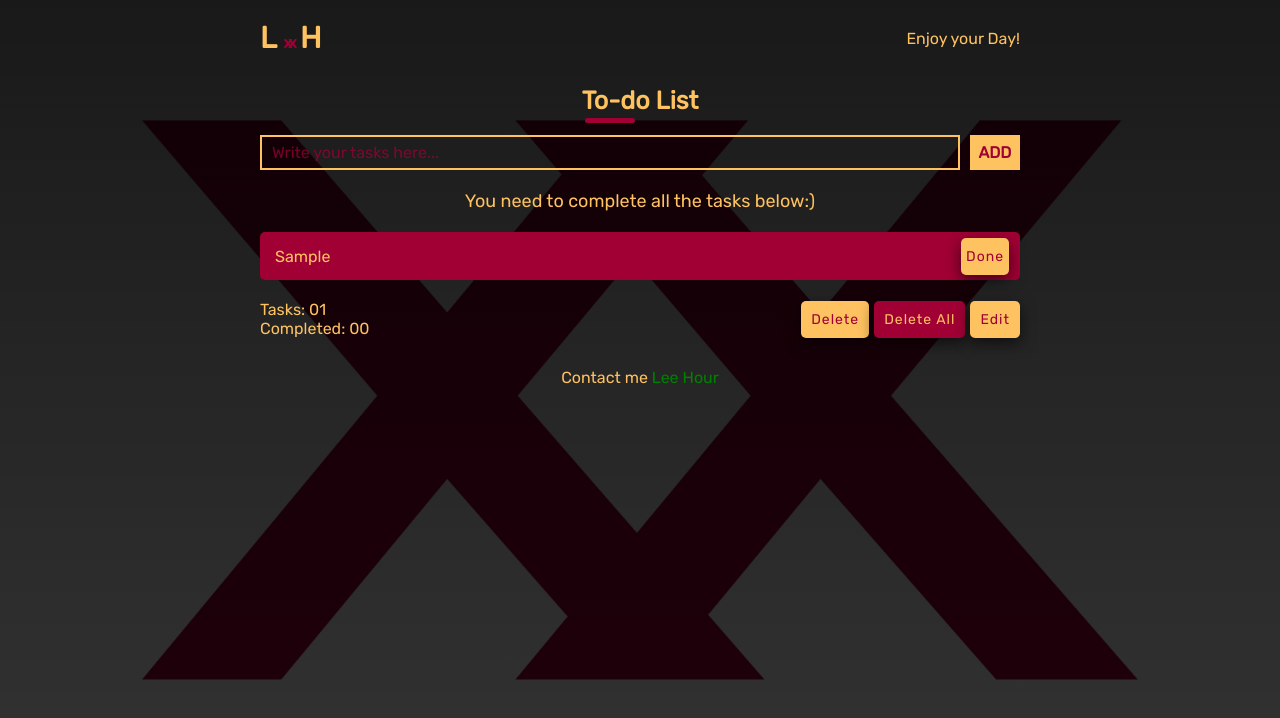
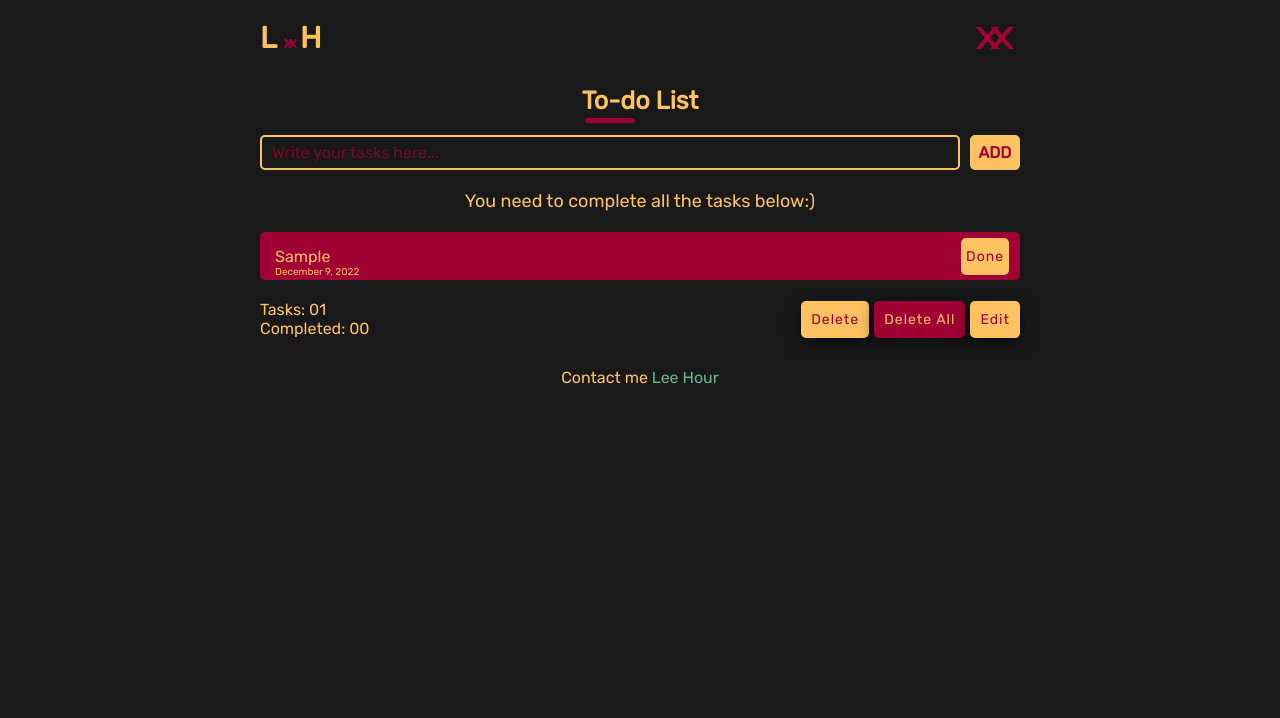
Before and after one commit to LxxH-Ackerman/ToDo-List, a React (Create React App) app: page / in a window 1280 px wide. Both pictures are taken after typing "Sample" into the empty fields and a click on the button "ADD". Shown: the top 718 px of the page. Built offline with nearby package versions, Linux system fonts and the light colour scheme.

Commit message:
Add files via upload

```diff
--- a/src/App.jsx
+++ b/src/App.jsx
@@ -1,5 +1,6 @@
 import React from "react";
 import { useEffect, useState } from "react";
+import myLogo from "./myLogo.png";
 
 function local() {
     const stored = localStorage.getItem("tasks");
@@ -30,7 +31,7 @@ export default function App() {
             alert("Your task is empty!");
             return;
         }
-        setData([{id: Date.now(), task: value, done: false }].concat(data));
+        setData([{id: Date.now(), task: value, done: false, date: dateOfTask() }].concat(data));
         setValue("");
     }
     const clickEnter = (e) => {
@@ -39,7 +40,7 @@ export default function App() {
                 alert("Your task is empty!");
                 return;
             }
-            setData([{id: Date.now(), task: value, done: false}].concat(data));
+            setData([{id: Date.now(), task: value, done: false, date: dateOfTask() }].concat(data));
             setValue("");
         }
     }
@@ -78,6 +79,27 @@ export default function App() {
     useEffect(() => {
         localStorage.setItem("tasks", JSON.stringify(data));
     }, [data])
+    const dateOfTask = () => {
+        const date = new Date();
+        const day = date.getDate();
+        let month = date.getMonth();
+        const year = date.getFullYear();
+        switch(month) {
+            case 0: month = "January"; break;
+            case 1: month = "February"; break;
+            case 2: month = "March"; break;
+            case 3: month = "April"; break;
+            case 4: month = "May"; break;
+            case 5: month = "June"; break;
+            case 6: month = "July"; break;
+            case 7: month = "August"; break;
+            case 8: month = "September"; break;
+            case 9: month = "October"; break;
+            case 10: month = "November"; break;
+            case 11: month = "December"; break;
+        }
+        return `${month} ${day}, ${year}`;
+    }
     return (
         <main>
             <header>
@@ -85,7 +107,9 @@ export default function App() {
                     <a href="/">
                         <h1>L <span>xx</span> H</h1>
                     </a>
-                    <p>Enjoy your Day!</p>
+                    <a href="/">
+                        <img src={myLogo}/>
+                    </a>
                 </div>
                 <div className="nd-line">
                     <h1>To-do List</h1>
@@ -104,9 +128,10 @@ export default function App() {
                     data.map(data => {
                         return (
                             <li key={data.id}>
-                                <div className="tasks" style={{background: data.done ? "#2A0944" : "#A10035"}}>
+                                <div className="tasks" style={{background: data.done ? "#68B984" : "#A10035", color: data.done ? "rgb(25 25 25)" : "#FEC260"}}>
                                     <div className="text-tasks">
                                         <p className="script">{data.task}</p>
+                                        <p className="date">{data.date}</p>
                                     </div>
                                     <div className="btn">
                                         <button onClick={() => deleteTask(data.id)} style={{display: deleteButton === false ? "none" : ""}}>Delete</button>
@@ -136,6 +161,18 @@ export default function App() {
                     <button onClick={editButtonShowing}>{editButton === false ? "Edit" : "Editing"}</button>
                 </div>
             </div>
+            {/* <div className="congrates">
+                <div className="sen">
+                    <h1>Congrauation; you've done all tasks!</h1>
+                </div>
+                <div className="gift">
+                    <h1>Click heret to recieve your gift.</h1>
+                    <button>Gift</button>
+                </div>
+                <div className="after-clicking">
+
+                </div>
+            </div> */}
             <footer>
                 <div className="credit">
                     <p style={{display: data.length > 0 ? "block" : "none"}}>Contact me <a href="https://www.facebook.com/sovann.lyna.311?mibextid=LQQJ4d" target= "_blank">Lee Hour</a></p>
--- a/src/index.css
+++ b/src/index.css
@@ -9,7 +9,7 @@
 body {
   width: 100%;
   height: 100vh;
-  background: linear-gradient(rgba(0, 0, 0, 0.9), rgba(0, 0, 0, 0.8)), url(./myLogo.png) no-repeat;
+  background: linear-gradient(rgba(0, 0, 0, 0.9), rgba(0, 0, 0, 0.9));
   background-position: center;
   background-size: cover;
   color: #FEC260;
@@ -27,6 +27,9 @@ body main header .first-line {
 }
 body main header .first-line a {
   text-decoration: none;
+  display: flex;
+  align-items: center;
+  justify-content: space-between;
 }
 body main header .first-line a h1 {
   font-size: 30px;
@@ -37,8 +40,8 @@ body main header .first-line a h1 span {
   letter-spacing: -4px;
   color: #A10035;
 }
-body main header .first-line p {
-  font-size: 16px;
+body main header .first-line a img {
+  width: 50px;
 }
 body main header .nd-line {
   width: 100%;
@@ -76,6 +79,7 @@ body main header .rd-line input {
   background: transparent;
   border: 2px solid #FEC260;
   color: #FEC260;
+  border-radius: 5px;
 }
 body main header .rd-line input::-moz-placeholder {
   color: #A10035;
@@ -99,7 +103,7 @@ body main header .rd-line button {
   text-transform: uppercase;
   border: 2px solid #FEC260;
   cursor: pointer;
-  transition: 1s;
+  border-radius: 5px;
 }
 body main header .rd-line button:hover {
   background: transparent;
@@ -144,6 +148,11 @@ body main .container li .tasks .text-tasks .script {
 body main .container li .tasks .text-tasks .script::first-letter {
   text-transform: uppercase;
 }
+body main .container li .tasks .text-tasks .date {
+  position: absolute;
+  font-size: 10px;
+  margin-left: 10px;
+}
 body main .container li .tasks .btn button {
   height: 37px;
   padding: 0 5px;
@@ -155,11 +164,10 @@ body main .container li .tasks .btn button {
   letter-spacing: 1px;
   background: #FEC260;
   cursor: pointer;
-  box-shadow: rgba(0, 0, 0, 0.6) 0px 5px 15px;
   border-radius: 5px;
 }
 body main .container li .tasks .btn button:hover {
-  background: black;
+  background: #68B984;
   color: #FEC260;
 }
 body main .container li .tasks .btn button:nth-child(2) {
@@ -207,7 +215,7 @@ body main footer .credit {
 }
 body main footer .credit p a {
   text-decoration: none;
-  color: green;
+  color: #68B984;
   transition: 2s;
 }
 body main footer .credit p a:hover {
--- a/src/index.scss
+++ b/src/index.scss
@@ -7,14 +7,16 @@
 }
 
 $red: #A10035;
+$green: #68B984;
 $purple: #2A0944;
 $sky: #3FA796;
 $yellow: #FEC260;
+$background: rgb(25 25 25);
 
 body {
     width: 100%;
     height: 100vh;
-    background: linear-gradient( rgba(0, 0, 0, .9), rgba(0, 0, 0, .8)) ,url(./myLogo.png) no-repeat;
+    background: linear-gradient( rgba(0, 0, 0, .9), rgba(0, 0, 0, .9));
     background-position: center;
     background-size: cover;
     color: $yellow;
@@ -30,6 +32,9 @@ body {
                 justify-content: space-between;
                 a {
                     text-decoration: none;
+                    display: flex;
+                    align-items: center;
+                    justify-content: space-between;
                     h1 {
                         font-size: 30px;
                         color: $yellow;
@@ -39,9 +44,9 @@ body {
                             color: $red;
                         }
                     }
-                }
-                p{
-                    font-size: 16px;
+                    img {
+                        width: 50px;
+                    }
                 }
             }
             .nd-line {
@@ -79,6 +84,7 @@ body {
                     background: transparent;
                     border: 2px solid $yellow;
                     color: $yellow;
+                    border-radius: 5px;
                     &::placeholder {
                         color: $red;
                         opacity: .7;
@@ -94,7 +100,7 @@ body {
                     text-transform: uppercase;
                     border: 2px solid $yellow;
                     cursor: pointer;
-                    transition: 1s;
+                    border-radius: 5px;
                     &:hover {
                         background: transparent;
                         color: $yellow;
@@ -140,7 +146,9 @@ body {
                             }
                         }
                         .date {
-
+                            position: absolute;
+                            font-size: 10px;
+                            margin-left: 10px;
                         }
                     }
                     .btn {
@@ -156,10 +164,9 @@ body {
                             letter-spacing: 1px;
                             background: $yellow;
                             cursor: pointer;
-                            box-shadow: rgba(0, 0, 0, 0.6) 0px 5px 15px;
                             border-radius: 5px;
                             &:hover {
-                                background: black;
+                                background: $green;
                                 color: $yellow;
                             }
                         }
@@ -216,7 +223,7 @@ body {
                 p {
                     a {
                         text-decoration: none;
-                        color: green;
+                        color: $green;
                         transition: 2s;
                         &:hover {
                             text-decoration: underline;
```
Also changed, not shown: 1 other file (tests, documents, lock files or other folders).
